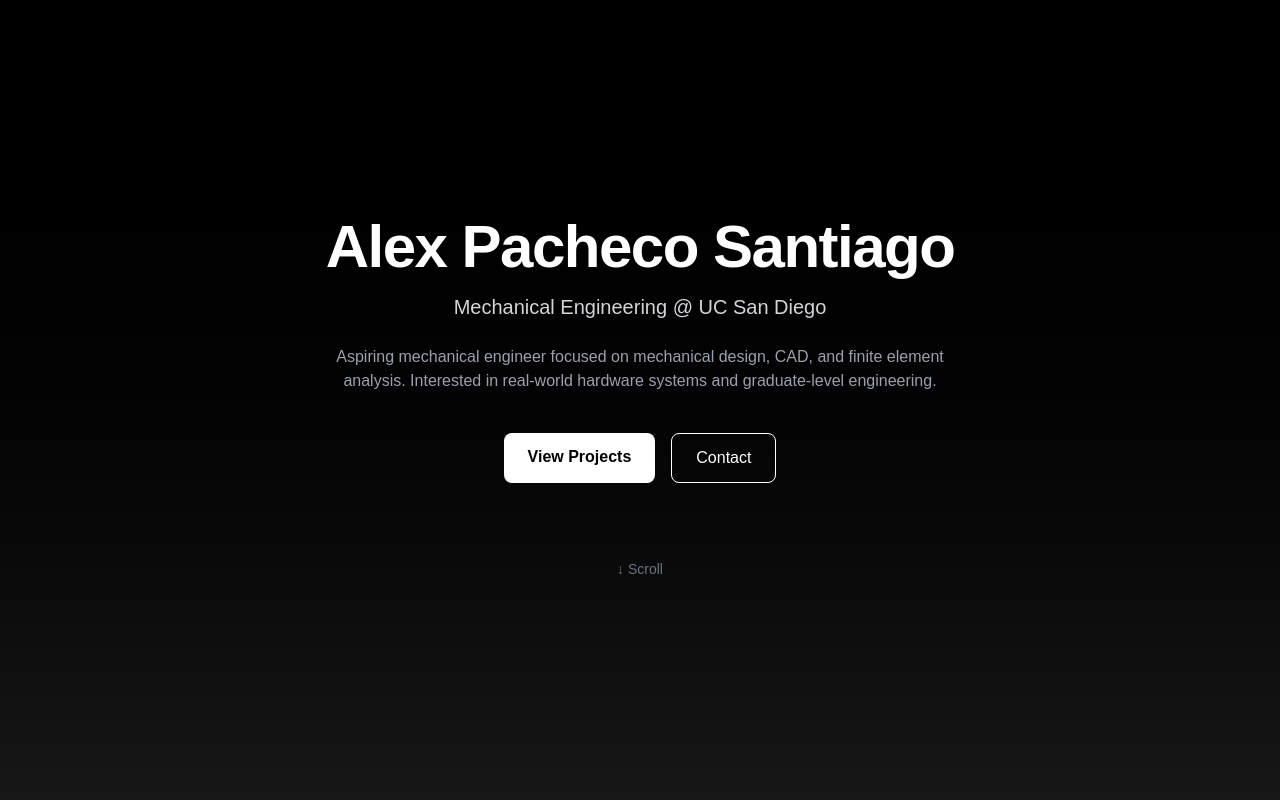
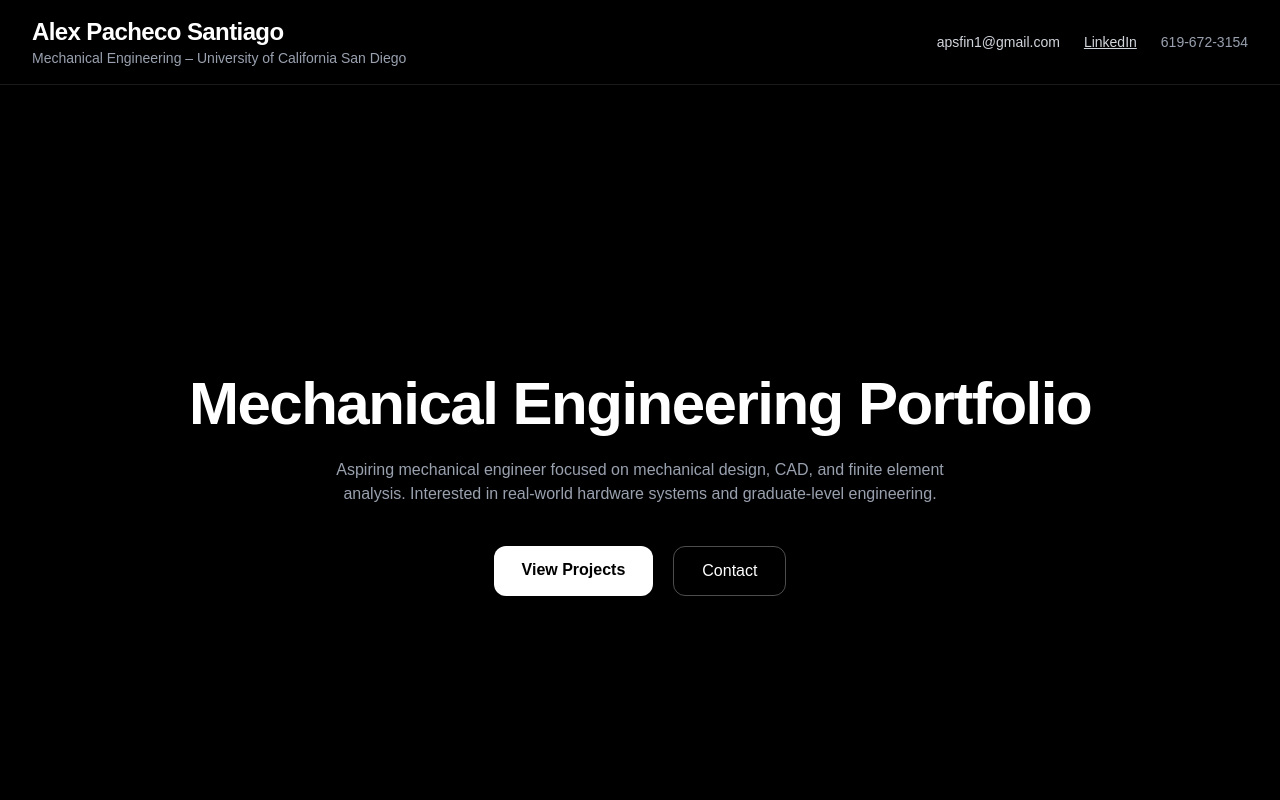
Before and after one commit to manimhungry/Alex-Portfolio, a Next.js app: page / in a window 1280 px wide. Shown: the top 800 px of the page. Built offline with nearby package versions, Linux system fonts and the light colour scheme.

Commit message:
Add resume-style header with contact info

```diff
--- a/app/page.tsx
+++ b/app/page.tsx
@@ -1,15 +1,47 @@
 export default function Home() {
   return (
-    <main className="min-h-screen bg-gradient-to-b from-black via-neutral-900 to-black text-white flex flex-col items-center justify-center px-6">
+    <main className="min-h-screen bg-black text-white">
+      {/* HEADER */}
+      <header className="w-full border-b border-white/10 px-8 py-4 flex items-center justify-between">
+        {/* Left side */}
+        <div>
+          <h1 className="text-2xl font-extrabold tracking-tight">
+            Alex Pacheco Santiago
+          </h1>
+          <p className="text-sm text-gray-400">
+            Mechanical Engineering – University of California San Diego
+          </p>
+        </div>
+
+        {/* Right side */}
+        <div className="flex items-center gap-6 text-sm text-gray-300">
+          <a
+            href="mailto:apsfin1@gmail.com"
+            className="hover:text-white transition"
+          >
+            apsfin1@gmail.com
+          </a>
+
+          <a
+            href="https://www.linkedin.com/"
+            target="_blank"
+            rel="noopener noreferrer"
+            className="hover:text-white transition underline"
+          >
+            LinkedIn
+          </a>
+
+          <span className="text-gray-400">
+            619-672-3154
+          </span>
+        </div>
+      </header>
+
       {/* HERO */}
-      <section className="flex flex-col items-center justify-center text-center min-h-screen">
-        <h1 className="text-4xl md:text-6xl font-bold tracking-tight">
-          Alex Pacheco Santiago
-        </h1>
-
-        <p className="mt-4 text-lg md:text-xl text-gray-300">
-          Mechanical Engineering @ UC San Diego
-        </p>
+      <section className="flex min-h-screen flex-col items-center justify-center px-6 text-center">
+        <h2 className="text-4xl md:text-6xl font-bold tracking-tight">
+          Mechanical Engineering Portfolio
+        </h2>
 
         <p className="mt-6 max-w-2xl text-gray-400">
           Aspiring mechanical engineer focused on mechanical design, CAD, and
@@ -17,41 +49,21 @@ export default function Home() {
           graduate-level engineering.
         </p>
 
-        <div className="mt-10 flex gap-4">
+        <div className="mt-10 flex gap-5">
           <a
-            href="#projects"
-            className="px-6 py-3 bg-white text-black rounded-lg font-semibold hover:bg-gray-200 transition"
+            href="/projects"
+            className="rounded-xl bg-white px-7 py-3 text-black font-semibold hover:bg-gray-200 transition"
           >
             View Projects
           </a>
 
           <a
             href="mailto:apsfin1@gmail.com"
-            className="px-6 py-3 border border-white rounded-lg hover:bg-white hover:text-black transition"
+            className="rounded-xl border border-white/30 px-7 py-3 hover:bg-white hover:text-black transition"
           >
             Contact
           </a>
         </div>
-
-        {/* SCROLL HINT */}
-        <div className="mt-20 text-gray-500 text-sm animate-bounce">
-          ↓ Scroll
-        </div>
-      </section>
-
-      {/* PROJECTS PLACEHOLDER */}
-      <section
-        id="projects"
-        className="min-h-screen flex flex-col items-center justify-center text-center px-6"
-      >
-        <h2 className="text-3xl md:text-4xl font-semibold">
-          Projects
-        </h2>
-
-        <p className="mt-4 text-gray-400 max-w-xl">
-          Engineering projects focused on analysis, design, and validation.
-          Detailed case studies coming next.
-        </p>
       </section>
     </main>
   );
```
